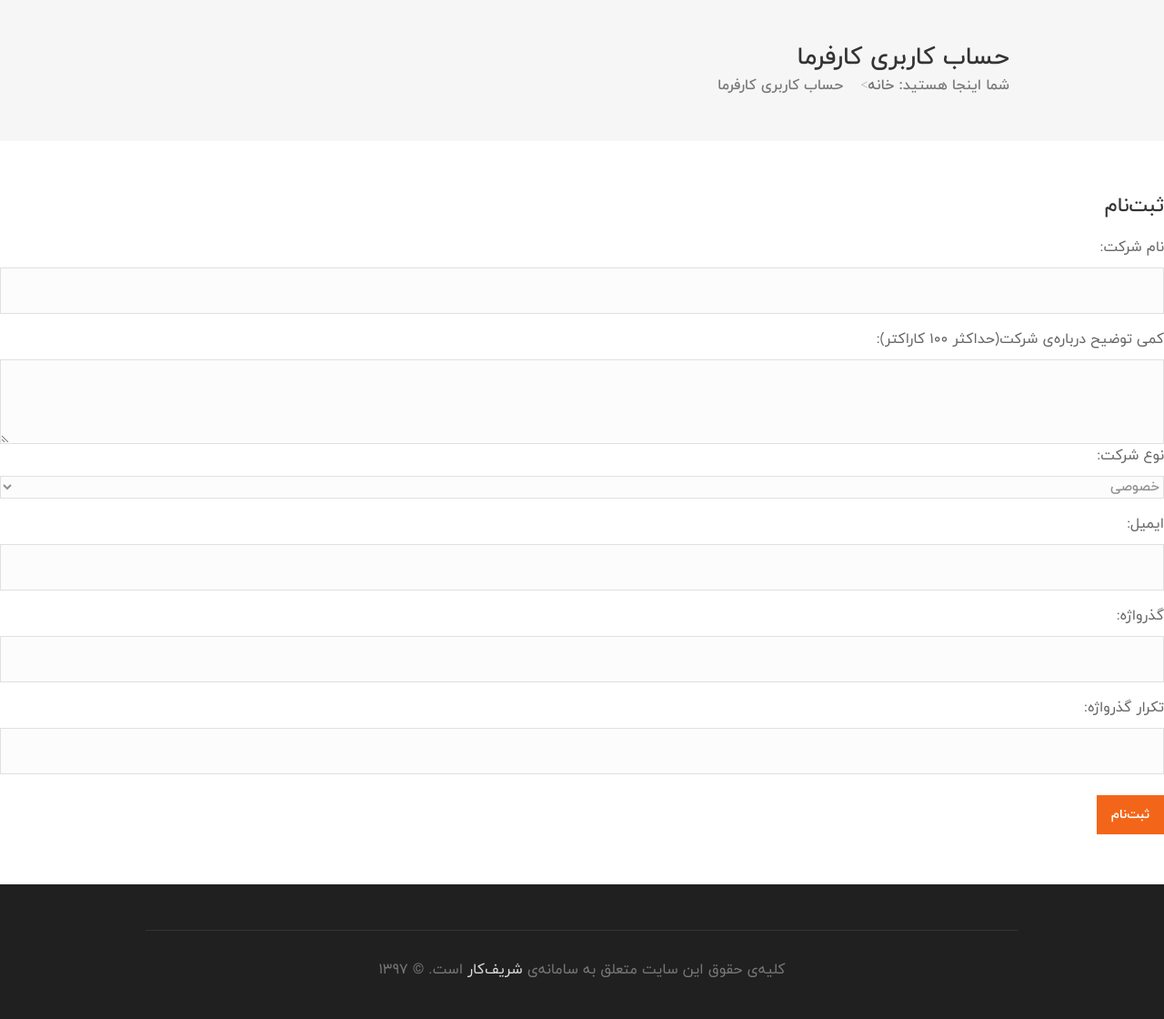
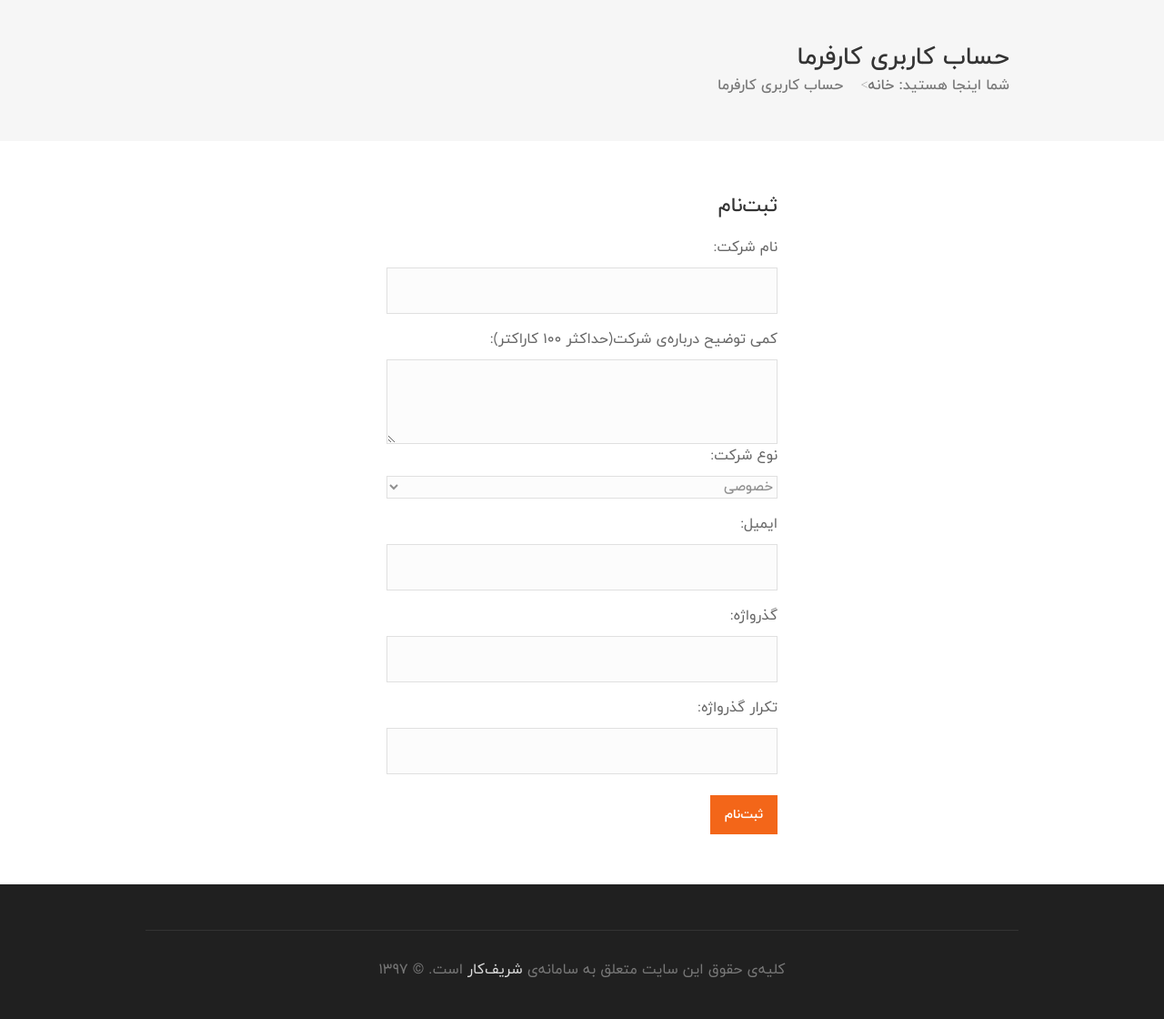
Before and after one commit to Mahbodmajid/SharifWorks_Django, a Django app: page /employer/ in a window 1280 px wide. Shown: the part 90-1210 px from the top of the page at 91% size. Run offline with Django 3.2, Linux system fonts and the light colour scheme.

Commit message:
FIX Employer registration html

```diff
--- a/login/templates/my-account-employer.html
+++ b/login/templates/my-account-employer.html
@@ -27,7 +27,11 @@
     ================================================== -->
 
     <!-- Container -->
-    {% if error is not None %}
+
+     <div class="container">
+
+        <div class="my-account">
+            {% if error is not None %}
                 <div class="notification error closeable">
                     <p><span>خطا!</span> {{ error }}</p>
                     <a class="close" href="#"></a>
```
